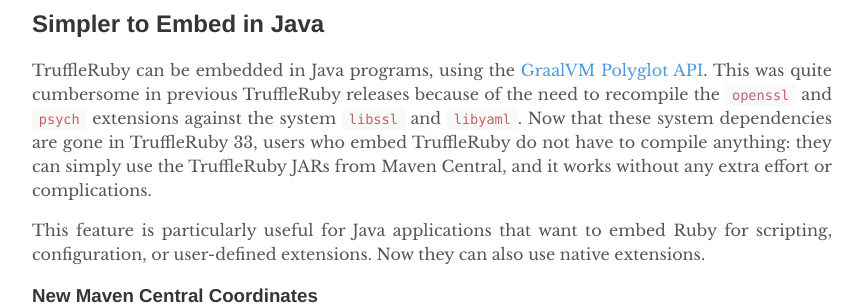
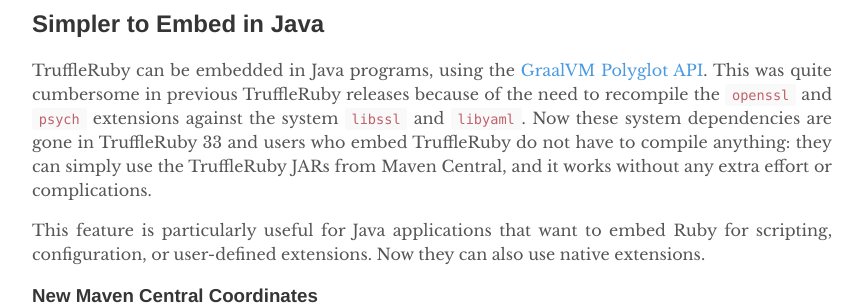
Before and after one commit to truffleruby/truffleruby.github.io, a Jekyll site: the page built from _posts/2026-01-11-truffleruby-33-is-released.md, in a window 1280 px wide and 900 px high, scrolled down 2775 px. Shown: the part 152-457 px from the top of the window, without its empty margins (208-1071 px from the left). Built offline with Jekyll 4.4.1, drawn with Linux system fonts in a browser that asks for light colours; some of the changed text lies outside the part shown.

Commit message:
Apply suggestions from code review
Co-authored-by: Andrew Konchin <andry.konchin@gmail.com>

```diff
--- a/_posts/2026-01-11-truffleruby-33-is-released.md
+++ b/_posts/2026-01-11-truffleruby-33-is-released.md
@@ -29,7 +29,7 @@
 ## Thread-Safe Hash
 
 A key feature of this release is that `Hash` is now thread-safe on TruffleRuby.
-This fixes an entire class of concurrency bugs where Ruby code accesses a `Hash` without synchronization from multiple threads, which notably happens during `bundle install`.
+This fixes an entire class of concurrency bugs where Ruby code accesses a `Hash` from multiple threads without synchronization, which notably happens during `bundle install`.
 Previously, we tried to fix the code in these gems but this time we decided to solve this
 once and for all in TruffleRuby by making `Hash` fully thread-safe!
 
@@ -112,7 +112,7 @@
 
 TruffleRuby can be embedded in Java programs, using the [GraalVM Polyglot API](https://www.graalvm.org/sdk/javadoc/org/graalvm/polyglot/Context.html).
 This was quite cumbersome in previous TruffleRuby releases because of the need to recompile the `openssl` and `psych` extensions against the system `libssl` and `libyaml`.
-Now that these system dependencies are gone in TruffleRuby 33, users who embed TruffleRuby do not have to compile anything: they can simply use the TruffleRuby JARs from Maven Central, and it works without any extra effort or complications.
+Now these system dependencies are gone in TruffleRuby 33 and users who embed TruffleRuby do not have to compile anything: they can simply use the TruffleRuby JARs from Maven Central, and it works without any extra effort or complications.
 
 This feature is particularly useful for Java applications that want to embed Ruby for scripting, configuration, or user-defined extensions.
 Now they can also use native extensions.
```
Also changed, not shown: other parts of _posts/2026-01-11-truffleruby-33-is-released.md (+1 -1 lines).
